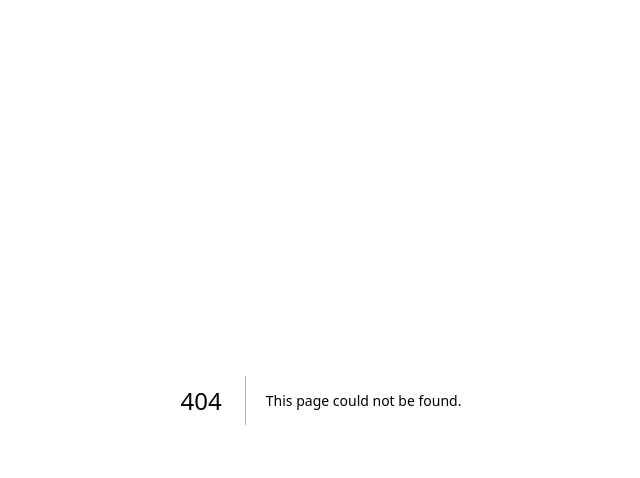
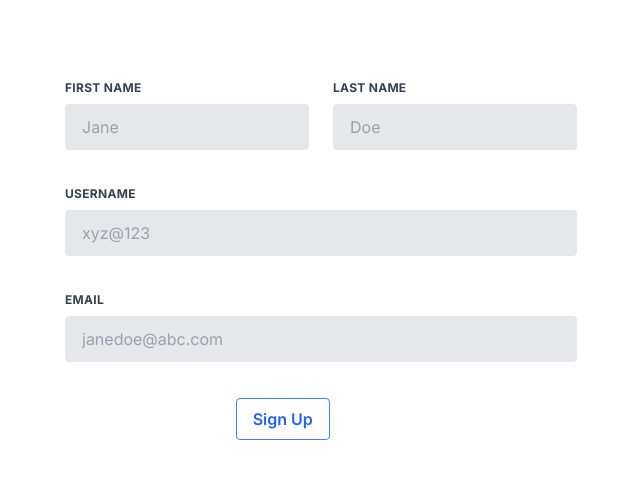
Before and after one commit to Arsalaan-Alam/Flocial, a Next.js app: page /signup in a window 1280 px wide. Before the commit this address had no page. Shown: the top 478 px of the page, without its empty margins (319-959 px from the left). Built offline with nearby package versions, Linux system fonts and the light colour scheme.

Commit message:
added profile page and dynamic routing for profile

```diff
--- a/app/form/page.js
+++ /dev/null
@@ -1,86 +0,0 @@
-import React from "react";
-
-const page = () => {
-    return (
-        <div className="flex items-center justify-center mt-20">
-            <form className="w-full max-w-lg" method="POST">
-  <div className="flex flex-wrap -mx-3 mb-6">
-    <div className="w-full md:w-1/2 px-3 mb-6 md:mb-0">
-      <label
-        className="block uppercase tracking-wide text-gray-700 text-xs font-bold mb-2"
-        htmlFor="grid-first-name"
-      >
-        First Name
-      </label>
-      <input
-        className="appearance-none block w-full bg-gray-200 text-gray-700 border rounded py-3 px-4 mb-3 leading-tight focus:outline-none focus:border-gray-500 focus:bg-white"
-        id="grid-first-name"
-        type="text"
-        placeholder="Jane"
-      />
-    </div>
-    <div className="w-full md:w-1/2 px-3">
-      <label
-        className="block uppercase tracking-wide text-gray-700 text-xs font-bold mb-2"
-        htmlFor="grid-last-name"
-      >
-        Last Name
-      </label>
-      <input
-        className="appearance-none block w-full bg-gray-200 text-gray-700 border border-gray-200 rounded py-3 px-4 leading-tight focus:outline-none focus:bg-white focus:border-gray-500"
-        id="grid-last-name"
-        type="text"
-        placeholder="Doe"
-      />
-    </div>
-  </div>
-  <div className="flex flex-wrap -mx-3 mb-6">
-    <div className="w-full px-3">
-      <label
-        className="block uppercase tracking-wide text-gray-700 text-xs font-bold mb-2"
-
-      >
-        Username
-      </label>
-      <input
-        className="appearance-none block w-full bg-gray-200 text-gray-700 border border-gray-200 rounded py-3 px-4 mb-3 leading-tight focus:outline-none focus:bg-white focus:border-gray-500"
-        id="name"
-        type="name"
-        placeholder="xyz@123"
-      />
-
-    </div>
-  </div>
-  <div className="flex flex-wrap -mx-3 mb-6">
-    <div className="w-full px-3">
-      <label
-        className="block uppercase tracking-wide text-gray-700 text-xs font-bold mb-2"
-        htmlFor="grid-password"
-      >
-        Password
-      </label>
-      <input
-        className="appearance-none block w-full bg-gray-200 text-gray-700 border border-gray-200 rounded py-3 px-4 mb-3 leading-tight focus:outline-none focus:bg-white focus:border-gray-500"
-        id="grid-password"
-        type="password"
-        placeholder="******************"
-      />
-      <p className="text-gray-600 text-xs italic">
-        Make it as long and as crazy as you'd like
-      </p>
-    </div>
-  </div>
-  <div class="md:flex md:items-center">
-    <div class="md:w-1/3"></div>
-    <div class="md:w-2/3">
-      <button class="bg-transparent hover:bg-blue-500 text-blue-600 font-semibold hover:text-white py-2 px-4 border border-blue-500 hover:border-transparent rounded" type="button">
-        Sign Up
-      </button>
-    </div>
-  </div>
-</form>
-
-        </div>
-    )
-}
-export default page;
--- a/app/layout.js
+++ b/app/layout.js
@@ -4,8 +4,8 @@ import { Inter } from 'next/font/google'
 const inter = Inter({ subsets: ['latin'] })
 
 export const metadata = {
-  title: 'Create Next App',
-  description: 'Generated by create next app',
+  title: 'Flocial',
+  description: 'First ever DSNP on flow',
 }
 
 export default function RootLayout({ children }) {
--- a/app/page.js
+++ b/app/page.js
@@ -1,10 +1,13 @@
+import { useRouter } from "next/navigation";
+import Link from "next/link";
 
 export default function Home() {
   return (
     <main className="flex min-h-screen flex-col items-center justify-center p-24">
-   <button class="bg-transparent hover:bg-blue-500 text-blue-600 font-semibold hover:text-white py-2 px-4 border border-blue-500 hover:border-transparent rounded ">
+   <Link href="/signup"><button class="bg-transparent hover:bg-blue-500 text-blue-600 font-semibold hover:text-white py-2 px-4 border border-blue-500 hover:border-transparent rounded ">
    Connect Wallet
 </button>
+</Link>
 
     </main>
   )
--- a/app/profile/[id]/page.js
+++ b/app/profile/[id]/page.js
@@ -0,0 +1,12 @@
+export default function UserProfile({params}){
+    return(
+        <div className= "flex justify-center mt-5">
+        <p className="text-4xl">Hi
+        <span className="p-2 rounded ml-2 bg-orange-500">
+        {params.id}!
+        </span>
+
+        </p>
+        </div>
+    )
+}
--- a/app/profile/page.js
+++ b/app/profile/page.js
@@ -0,0 +1,5 @@
+export default function ProfilePage(){
+    return(
+        <div className= "flex justify-center mt-5"> Hi, this is the common profile page </div>
+    )
+}
--- /dev/null
+++ b/app/signup/page.js
@@ -0,0 +1,105 @@
+"use client"
+
+import React from "react";
+import { useRouter } from "next/navigation";
+import Link from "next/link";
+
+export default function SignupPage () {
+/*  const [user, setUser] = React.useState({
+    first-name: "",
+    last-name: "",
+    username: "",
+    email: "",
+  })
+  const onSignup = async () => {
+
+  } */
+
+  return (
+    <div className="flex items-center justify-center mt-20">
+        <form className="w-full max-w-lg" method="POST">
+<div className="flex flex-wrap -mx-3 mb-6">
+<div className="w-full md:w-1/2 px-3 mb-6 md:mb-0">
+  <label
+    className="block uppercase tracking-wide text-gray-700 text-xs font-bold mb-2"
+    htmlFor="grid-first-name"
+  >
+    First Name
+  </label>
+  <input
+    className="appearance-none block w-full bg-gray-200 text-gray-700 border rounded py-3 px-4 mb-3 leading-tight focus:outline-none focus:border-gray-500 focus:bg-white"
+    id="first-name"
+    type="text"
+    // value={user.first-name}
+    placeholder="Jane"
+  />
+</div>
+<div className="w-full md:w-1/2 px-3">
+  <label
+    className="block uppercase tracking-wide text-gray-700 text-xs font-bold mb-2"
+    htmlFor="grid-last-name"
+  >
+    Last Name
+  </label>
+  <input
+    className="appearance-none block w-full bg-gray-200 text-gray-700 border border-gray-200 rounded py-3 px-4 leading-tight focus:outline-none focus:bg-white focus:border-gray-500"
+    id="last-name"
+    // value={user.last-name}
+    type="text"
+    placeholder="Doe"
+  />
+</div>
+</div>
+<div className="flex flex-wrap -mx-3 mb-6">
+<div className="w-full px-3">
+  <label
+    className="block uppercase tracking-wide text-gray-700 text-xs font-bold mb-2"
+
+  >
+    Username
+  </label>
+  <input
+    className="appearance-none block w-full bg-gray-200 text-gray-700 border border-gray-200 rounded py-3 px-4 mb-3 leading-tight focus:outline-none focus:bg-white focus:border-gray-500"
+    id="username"
+    type="name"
+    // value={user.username}
+    placeholder="xyz@123"
+  />
+
+</div>
+</div>
+<div className="flex flex-wrap -mx-3 mb-6">
+<div className="w-full px-3">
+  <label
+    className="block uppercase tracking-wide text-gray-700 text-xs font-bold mb-2"
+    htmlFor="email"
+  >
+    Email
+  </label>
+  <input
+    className="appearance-none block w-full bg-gray-200 text-gray-700 border border-gray-200 rounded py-3 px-4 mb-3 leading-tight focus:outline-none focus:bg-white focus:border-gray-500"
+    id="email"
+     // value={user.email}
+    type="email"
+    placeholder="janedoe@abc.com"
+  />
+
+</div>
+</div>
+<div class="md:flex md:items-center">
+<div className="md:w-1/3"></div>
+<div className="md:w-2/3">
+  <Link href="/profile">
+  <button
+ // onClick={onSignup}
+  className="bg-transparent hover:bg-blue-500 text-blue-600 font-semibold hover:text-white py-2 px-4 border border-blue-500 hover:border-transparent rounded" type="button">
+    Sign Up
+  </button>
+  </Link>
+</div>
+</div>
+</form>
+
+    </div>
+)
+}
```
